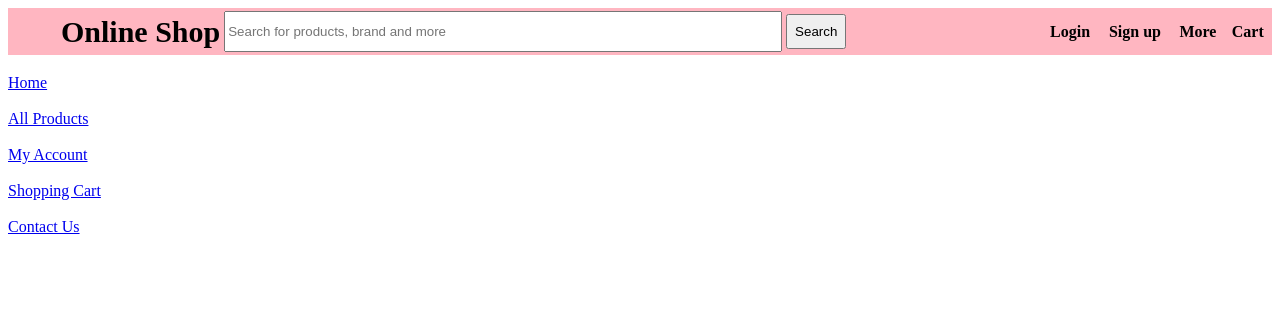
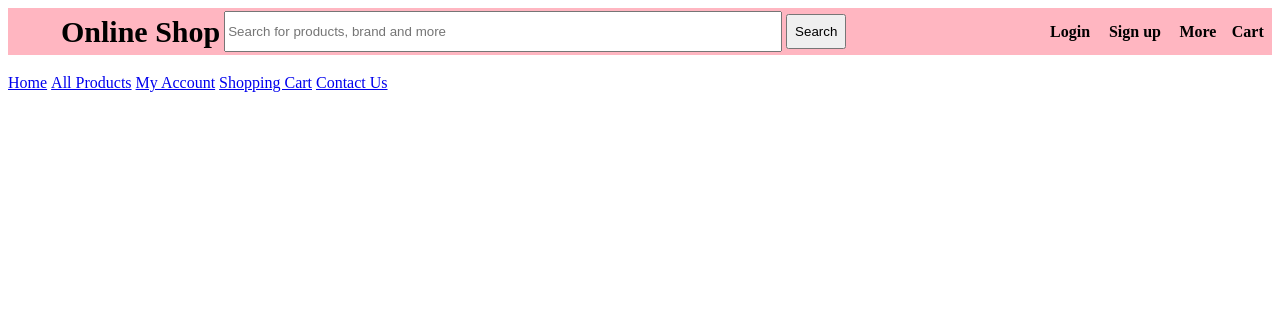
Before and after one commit to sumitsingh886/Mini-Project9, a PHP site: page / in a window 1280 px wide. Shown: the top 315 px of the page. Run offline with PHP 8.4, Linux system fonts and the light colour scheme; some web fonts are replaced.

Commit message:
style in menu id with li tag  using css

```diff
--- a/Online shoping system/style/style.css
+++ b/Online shoping system/style/style.css
@@ -17,3 +17,7 @@
     line-height:36px;
     margin-top:10px;
 }
+#menu li{
+    list-style:none;
+    display:inline;
+}
```
